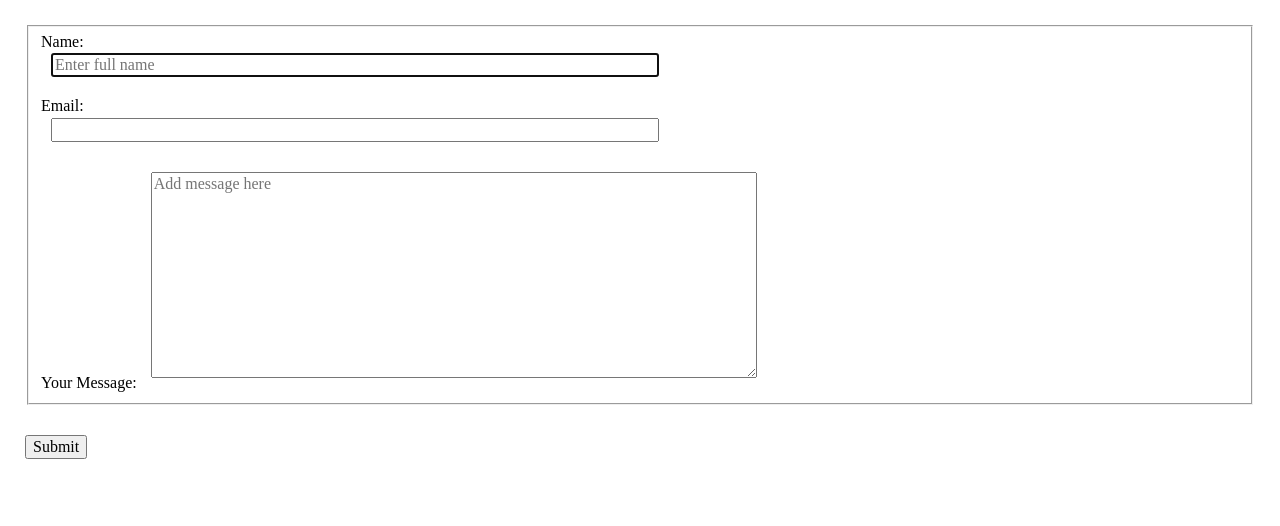
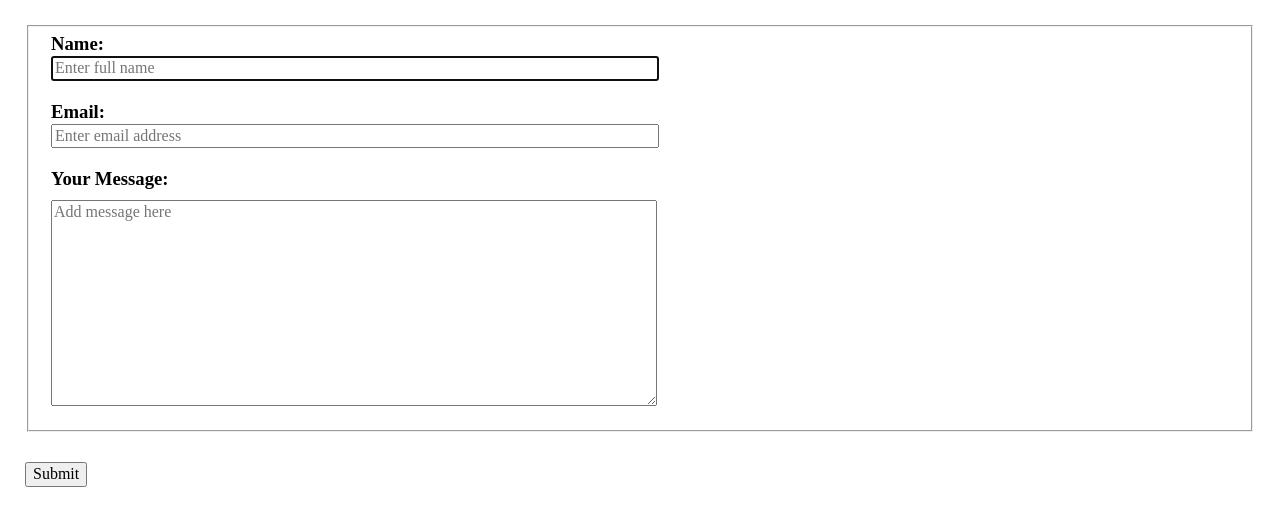
Before and after one commit to acreese16/html-forms-assessment, a plain HTML site: page index.html in a window 1280 px wide. Drawn offline with nearby package versions, Linux system fonts and the light colour scheme.

Commit message:
Updated html file formatting

```diff
--- a/index.html
+++ b/index.html
@@ -17,15 +17,18 @@
             <fieldset>
                 <legend></legend>
                 <div>
-                    <label for="name">Name:</label>
+                    <h3>Name:</h3>
+                    <label for="name"></label>
                     <input id="name" type="text" name="name" autofocus="on" required placeholder="Enter full name" />
                 </div>
                 <div>
-                    <label for="email">Email:</label>
-                    <input id="email" type="text" name="email" required pattern="[a-z0-9._%+-]+@[a-z0-9.-]+\.[a-z]{2,4}$" />
+                    <h3>Email:</h3>
+                    <label for="email"></label>
+                    <input id="email" type="text" name="email" required placeholder="Enter email address" pattern="[a-z0-9._%+-]+@[a-z0-9.-]+\.[a-z]{2,4}$" />
                 </div>
                 <div>
-                    <label for="message">Your Message:</label>
+                    <h3>Your Message:</h3>
+                    <label for="message"></label>
                     <textarea id="message" name="message" maxlength="150" placeholder="Add message here"></textarea>
                 </div>
             </fieldset>
```
